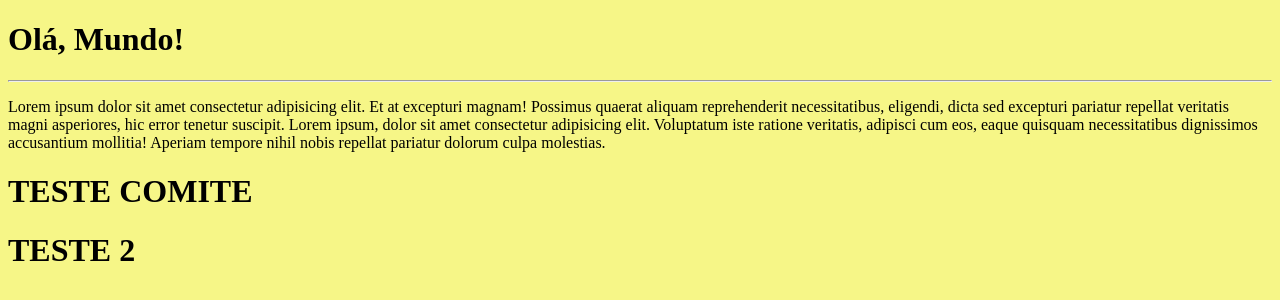
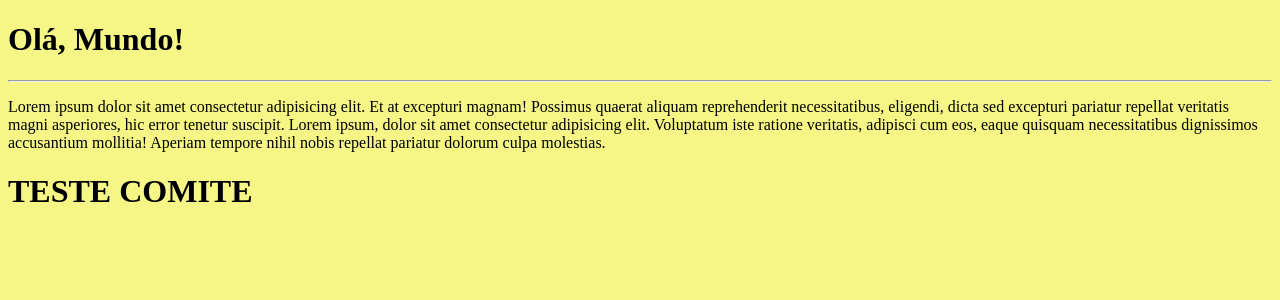
Before and after one commit to SGS23/Ola-Mundo, a plain HTML site: page site-exemplo/index.html in a window 1280 px wide. Drawn offline with Linux system fonts and the light colour scheme.

Commit message:
Revert "TESTE 2"
This reverts commit cb25a0228c1332731512a1d693ca22c684305896.

```diff
--- a/site-exemplo/index.html
+++ b/site-exemplo/index.html
@@ -15,7 +15,5 @@
     </p>
 
     <h1> TESTE COMITE</h1>
-
-    <H1>TESTE 2</H1>
 </body>
 </html>
```
